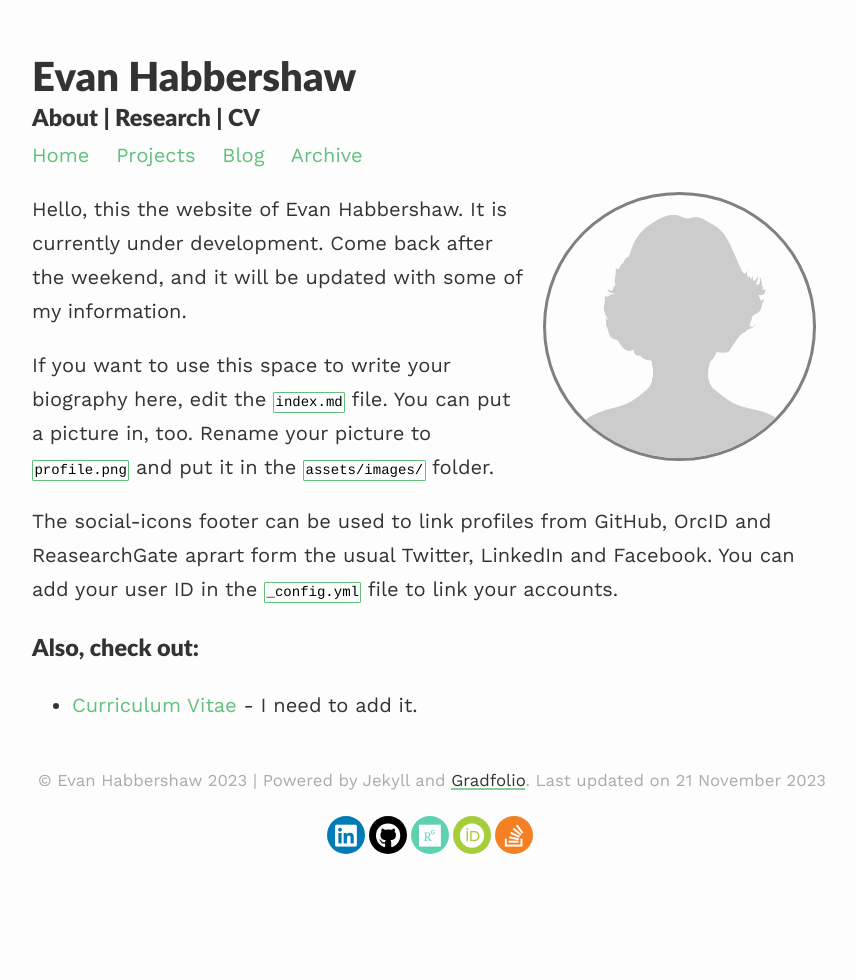
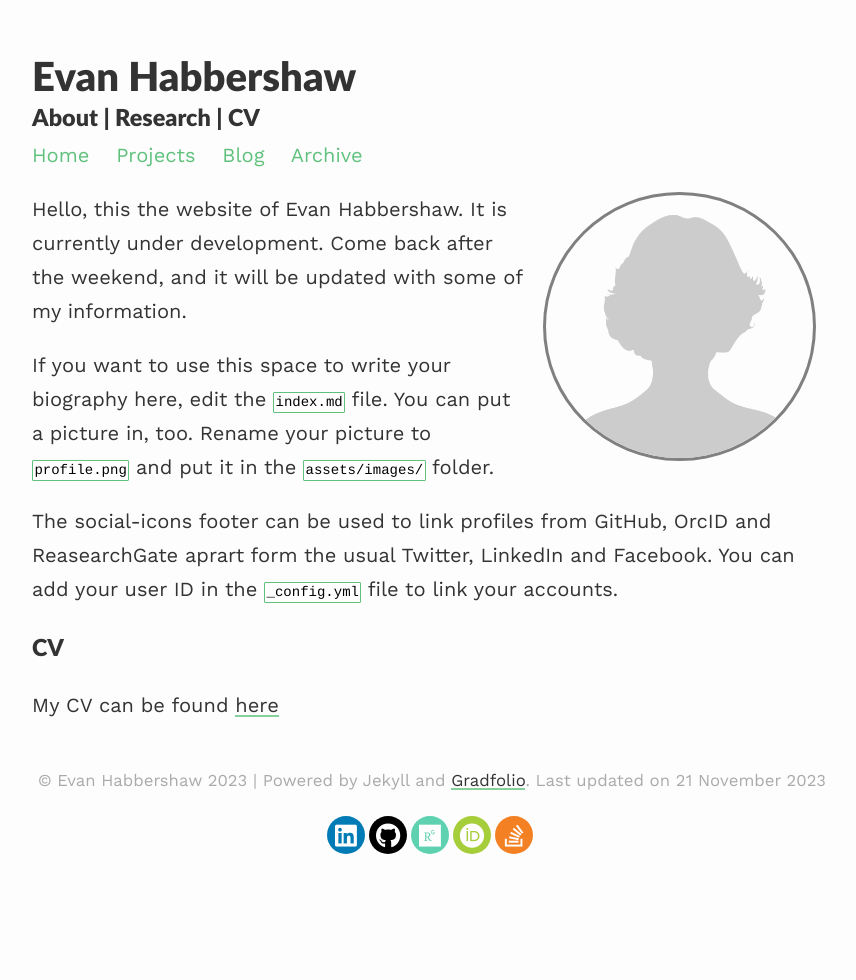
Before and after one commit to evanhabbershaw/evanhabbershaw.github.io, a Jekyll site: the page built from index.md, in a window 1280 px wide. Shown: the whole page, without its empty margins (208-1064 px from the left). Built offline with Jekyll 4.4.1, drawn with Linux system fonts in a browser that asks for light colours; nearby versions of some CDN libraries.

Commit message:
added CV and changed index.md

```diff
--- a/index.md
+++ b/index.md
@@ -15,6 +15,6 @@ If you want to use this space to write your biography here, edit the `index.md`
 The social-icons footer can be used to link profiles from GitHub, OrcID and ReasearchGate aprart form the usual Twitter, LinkedIn and Facebook. You can add your user ID in the `_config.yml` file to link your accounts.
 
 
-### Also, check out:
+### CV
 
-- [Curriculum Vitae](https://github.com/jitinnair1/autocv) - I need to add it.
+My CV can be found [here](https://github.com/evanhabbershaw/evanhabbershaw.github.io/files/CV/vitae.pdf)
```
Also changed, not shown: 1 other file.
